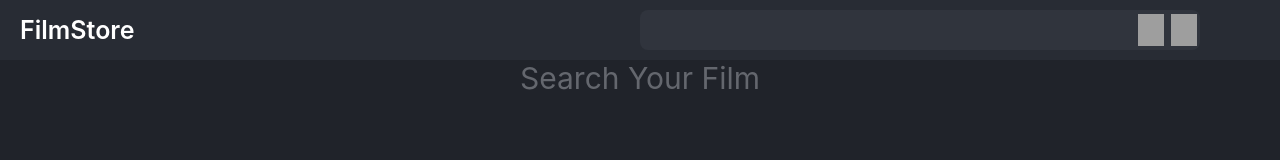
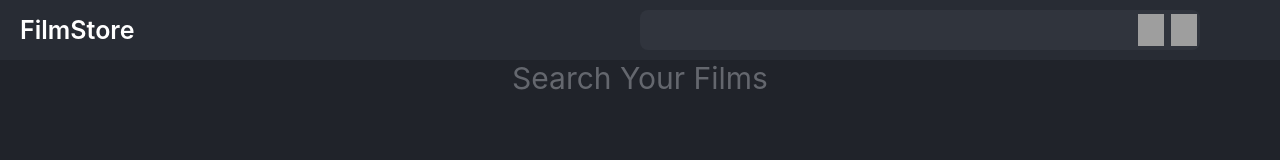
Before and after one commit to borisovdenis-kb/film-store, a React (Create React App) app: page / in a window 1280 px wide. Shown: the top 160 px of the page. Built offline with nearby package versions, Linux system fonts and the light colour scheme; grey boxes are pictures that could not be loaded.

Commit message:
Fixed bugs

```diff
--- a/src/components/FilmSearchResult/FilmSearchResult.css
+++ b/src/components/FilmSearchResult/FilmSearchResult.css
@@ -13,7 +13,3 @@
 .film-search-result__card-container {
     margin-right: 20px;
 }
-
-.film-page__no-films-btn:hover {
-    color: #2b8eb2;
-}
--- a/src/components/Header/Header.js
+++ b/src/components/Header/Header.js
@@ -8,7 +8,7 @@ import './Header.css';
 
 class HeaderUI extends  React.Component {
   onLogoClick = () => {
-    this.props.history.push('/');
+    this.props.history.push('/films');
   };
 
   render() {
--- a/src/components/Home/Home.css
+++ b/src/components/Home/Home.css
@@ -8,3 +8,7 @@
     cursor: pointer;
     color: #64676e;
 }
+
+.home__open-filter:hover {
+    color: #2b8eb2;
+}
--- a/src/components/Home/Home.js
+++ b/src/components/Home/Home.js
@@ -9,10 +9,16 @@ function HomeUI(props) {
   };
 
   return (
-    <div className="home" onClick={openFilter}>
-      <div className="home__open-filter">Search Your Film</div>
+    <div className="home">
+      {!props.isFilterVisible &&
+        <div className="home__open-filter" onClick={openFilter}>{!props.isFilterVisible && 'Search Your Films'}</div>
+      }
     </div>
   );
 }
 
-export const Home = connect()(HomeUI);
+export const Home = connect(
+  (state) => ({
+    isFilterVisible: state.isFilterVisible
+  })
+)(HomeUI);
```
